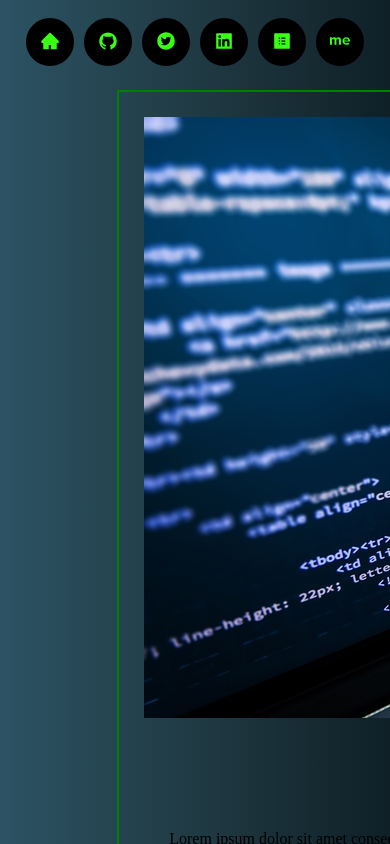
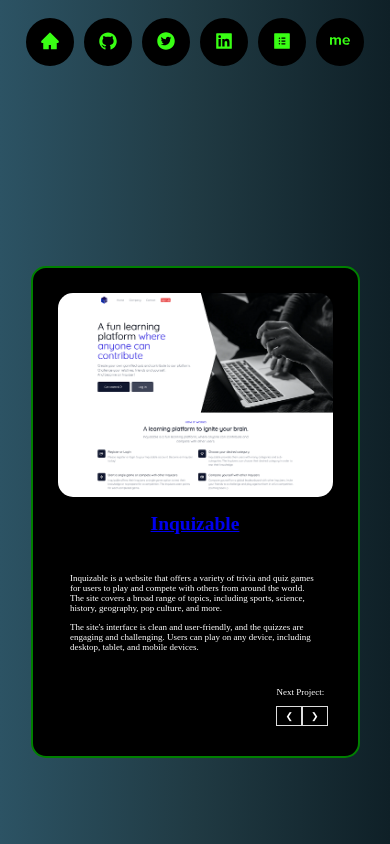
Before and after one commit to Web-Dev-Robi/neon-lights, a React (Create React App) app: page /projects in a window 390 px wide. Shown: the top 844 px of the page. Built offline with nearby package versions, Linux system fonts and the light colour scheme; the HTML template or start-up script is replaced by a standard one; a web font is replaced by a local one.

Commit message:
working styles for project page

```diff
--- a/src/App.css
+++ b/src/App.css
@@ -1,10 +1,5 @@
 @import url("https://fonts.googleapis.com/css2?family=IBM+Plex+Mono:wght@500&family=Libre+Barcode+39&family=Monofett&family=Monoton&family=Permanent+Marker&family=Press+Start+2P&family=Rubik+Vinyl&family=Tourney:ital,wght@0,400;1,100;1,400;1,700&display=swap");
 
-:root {
-  --clr-neon: hsl(317 100% 54%);
-  --clr-bg: hsl(323 21% 16%);
-  --clr-neon-blue: hsl(232, 94%, 50%);
-}
 
 html,
 body {
--- a/src/components/pages/Projects.jsx
+++ b/src/components/pages/Projects.jsx
@@ -1,5 +1,5 @@
 import React from "react";
-import testproject from "../assets/testproject.jpg";
+import inquizable from "../assets/inquizable.png";
 import styles from "../styles/Projects.module.css";
 
 function Projects() {
@@ -8,24 +8,29 @@
       <div className={styles.container}>
         <div className={styles.flex_container}>
           <div className={styles.image}>
-            <img src={testproject} alt="" />
+            <img className={styles.image_image} src={inquizable} alt="inquizable.com website" />
           </div>
           <div className={styles.title}>
-            <h2>Hello Title</h2>
+            <h2>
+              <a href="https://www.inquizable.com/">Inquizable</a>
+            </h2>
           </div>
           <div className={styles.project_info}>
             <p>
-              Lorem ipsum dolor sit amet consectetur adipisicing elit. Ex odit
-              perspiciatis mollitia debitis fugit alias pariatur doloremque
-              neque hic quibusdam! Dolorum minus excepturi in, aliquam mollitia
-              quasi cum, dignissimos nihil corporis nam, qui consequuntur.
-              Dolores quam eum, doloremque at neque ipsa quo nam voluptate
-              fugiat aspernatur ad vero porro voluptates?
+              Inquizable is a website that offers a variety of trivia and quiz
+              games for users to play and compete with others from around the
+              world. The site covers a broad range of topics, including sports,
+              science, history, geography, pop culture, and more.
+            </p>
+            <p>
+              The site's interface is clean and user-friendly, and the quizzes
+              are engaging and challenging. Users can play on any device,
+              including desktop, tablet, and mobile devices.
             </p>
           </div>
           <div className={styles.project_nav}>
             <p>Next Project:</p>
-            <div class={styles.pagination}>
+            <div className={styles.pagination}>
               <a href="#">❮</a>
               <a href="#">❯</a>
             </div>
--- a/src/components/styles/Footer.module.css
+++ b/src/components/styles/Footer.module.css
@@ -1,6 +1,9 @@
 .footer {
+  text-decoration: none;
+}
+
+.footer a {
   color: RGB(4, 255, 247);
-  text-decoration: none;
 }
 
 .footer_items {
@@ -29,6 +32,7 @@
 
 .copyright_link {
   align-self: center;
+  color: RGB(4, 255, 247);
 }
 
 .contact_link {
@@ -40,9 +44,7 @@
   font-family: "Press Start 2P", cursive;
 }
 
-a {
-  color: RGB(4, 255, 247);
-}
+
 
 @media screen  and (max-width: 1020px){
   .footer_link {
--- a/src/components/styles/Projects.module.css
+++ b/src/components/styles/Projects.module.css
@@ -1,47 +1,112 @@
 .container {
   height: 80%;
   width: 75%;
-  margin-left: auto;
-  margin-right: auto;
+  margin: 25px auto;
   border: solid 2px green;
+  background-color: black;
+  border-radius: 15px;
 }
 
 .flex_container {
   display: flex;
   flex-direction: column;
+  justify-content: center;
+  align-items: center;
   padding: 25px;
+}
+
+img {
+  border-radius: 15px;
 }
 
 .image {
   margin-left: auto;
   margin-right: auto;
+  align-self: center;
 }
 
 .title {
   text-align: center;
+  color: white;
+  text-decoration: none;
 }
 
 .project_info {
   text-align: left;
+  color: white;
   padding: 25px;
 }
 
 .pagination {
-    display: flex;
-    justify-content: center;
+  display: flex;
+  justify-content: center;
 }
 
 .pagination a {
-  color: black;
   padding: 8px 16px;
   text-decoration: none;
   transition: background-color 0.3s;
   border: 1px solid #ddd;
+  color: white;
 }
 
 .project_nav {
   align-self: self-end;
   padding: 10px;
+  color: white;
 }
 
-.pagination a:hover:not(.active) {background-color: #ddd;}
+.pagination a:hover:not(.active) {
+  background-color: #ddd;
+}
+
+@media screen and (max-width: 990px) {
+  .container {
+    width: 325px;
+    height: fit-content;
+  }
+
+  img {
+    width: 100%;
+  }
+
+  .image_image {
+    display: block;
+    margin-left: auto;
+    margin-right: auto;
+  }
+
+  .title {
+    text-align: center;
+    color: white;
+    font-size: small;
+    text-decoration: none;
+  }
+
+  .project_info {
+    text-align: left;
+    color: white;
+    font-size: xx-small;
+    padding: 12.5px;
+  }
+
+  .pagination {
+    display: flex;
+    justify-content: center;
+  }
+
+  .pagination a {
+    padding: 4px 8px;
+    text-decoration: none;
+    transition: background-color 0.3s;
+    border: 1px solid #ddd;
+    color: white;
+  }
+
+  .project_nav {
+    align-self: self-end;
+    padding: 5px;
+    font-size: xx-small;
+    color: white;
+  }
+}
```
Also changed, not shown: src/components/assets/inquizable.png (added).
